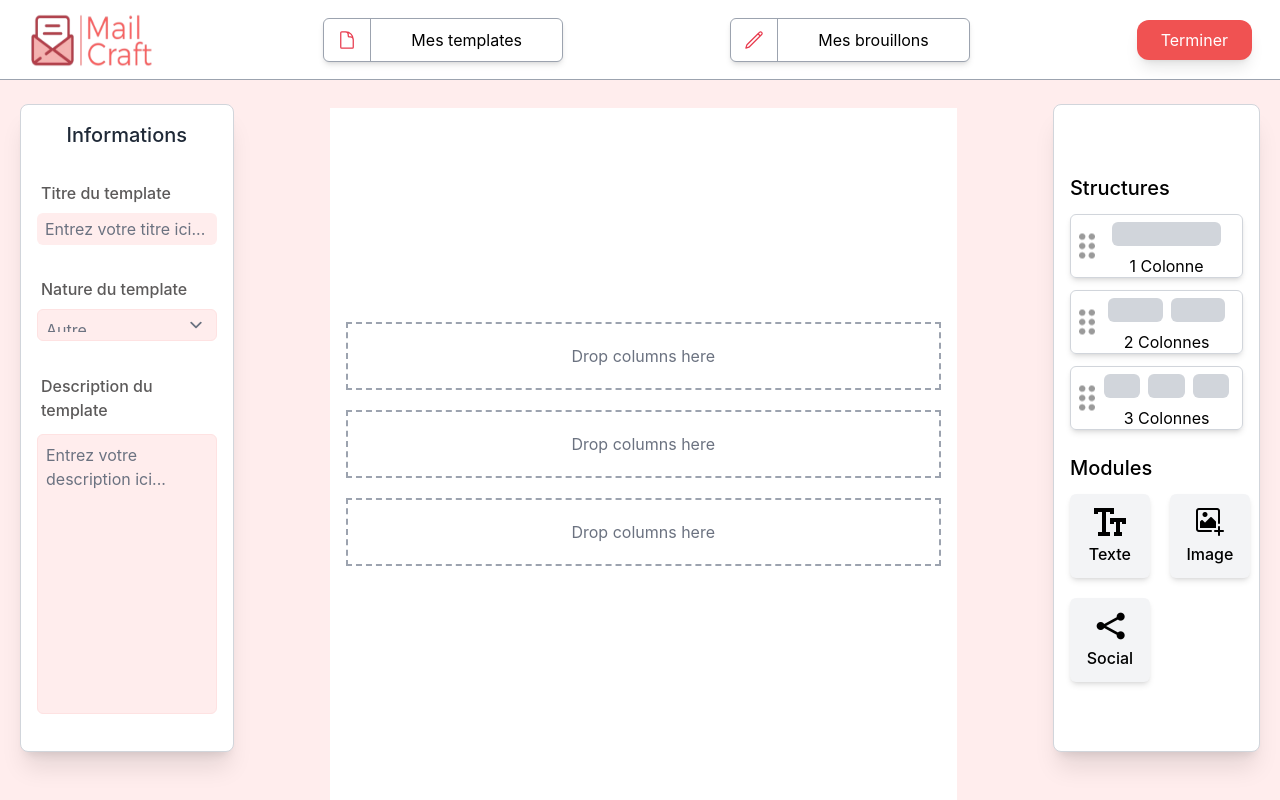
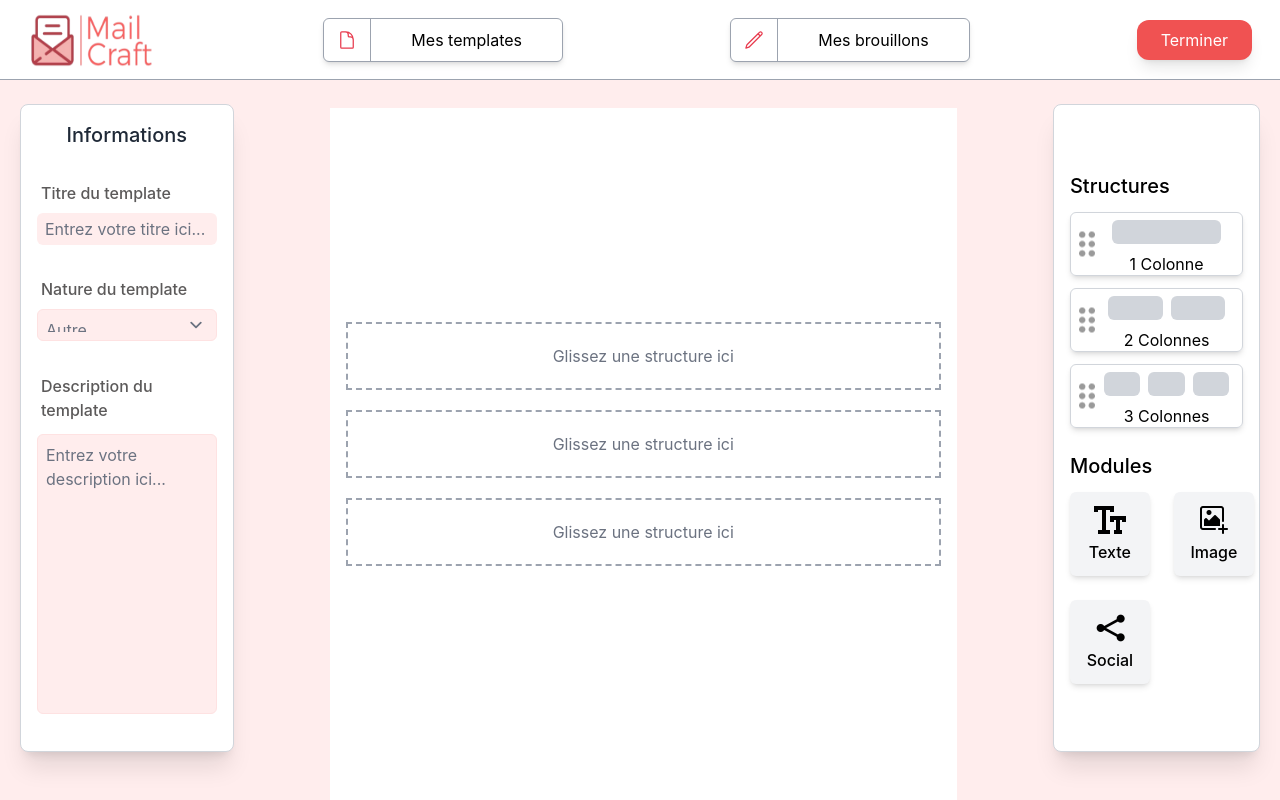
Before and after one commit to WildCodeSchool/2023-09-wns-blanc-mailcraft, a Next.js app in the folder frontend/: page /template/creation in a window 1280 px wide. Built offline with nearby package versions, Linux system fonts and the light colour scheme.

Commit message:
modifs templatecreationzone

```diff
--- a/frontend/src/components/Cards/ActionPanelTemplateCard.tsx
+++ b/frontend/src/components/Cards/ActionPanelTemplateCard.tsx
@@ -1,5 +1,4 @@
 import Link from "next/link";
-import { useState } from "react";
 
 interface ActionPanelTemplateCardProps {
     templateId: number;
--- a/frontend/src/components/DragNDrop/DroppableArea.tsx
+++ b/frontend/src/components/DragNDrop/DroppableArea.tsx
@@ -10,11 +10,13 @@ const DroppableArea = () => {
   return (
     <section className="w-[20%] h-[90%] me-5 my-6">
       <Droppable droppableId="droppable-area" direction="horizontal">
-        {(provided) => (
+        {(provided, snapshot) => (
           <div
             ref={provided.innerRef}
             {...provided.droppableProps}
-            className="flex flex-col justify-center items-start gap-6 2xl:gap-28 p-2 bg-white h-full border border-gray-300 rounded-lg shadow-xl"
+            className={`flex flex-col justify-center items-start gap-6 p-2 bg-white h-full border border-gray-300 rounded-lg shadow-xl ${
+              snapshot.isDraggingOver ? "bg-gray-100" : ""
+            }`}
           >
             <div className="flex flex-col w-full gap-3 ms-2">
               <h1 className="font-medium text-xl">Structures</h1>
@@ -22,19 +24,15 @@ const DroppableArea = () => {
             </div>
             <div className="flex flex-col items-start w-full gap-3 ms-2">
               <h1 className="font-medium text-xl">Modules</h1>
-              <div className="grid grid-cols-2 gap-5">
+              <div className="grid grid-cols-2 gap-6">
                 {listElements.map((el, index) => (
-                  <Draggable
-                    key={el.id}
-                    draggableId={`module-${el.title}`}
-                    index={index}
-                  >
+                   <Draggable key={el.id} draggableId={el.id} index={index}>
                    {(provided) => (
                      <div
                        ref={provided.innerRef}
                        {...provided.draggableProps}
                        {...provided.dragHandleProps}
-                        className="rounded-md w-20 h-auto bg-gray-100 flex justify-center shadow-md"
+                       className="rounded-md w-20 h-auto bg-gray-100 flex justify-center items-center shadow-md"
                      >
                        <Module title={el.title} picture={el.picture} />
                      </div>
@@ -42,7 +40,7 @@ const DroppableArea = () => {
                  </Draggable>
                 ))}
               </div>
-              {provided.placeholder}{" "}
+              {provided.placeholder}
             </div>
           </div>
         )}
--- a/frontend/src/components/DragNDrop/TemplateCreationZone.tsx
+++ b/frontend/src/components/DragNDrop/TemplateCreationZone.tsx
@@ -418,7 +418,7 @@ const TemplateCreationZone = ({ draggingItemType, socialModule }) => {
                           ))
                         ) : (
                           <p className="text-gray-500 text-center flex-grow">
-                            Drop columns here
+                            Glissez une structure ici
                           </p>
                         )}
                         {providedSub.placeholder}
```
Lines whose indentation alone changed are shown as unchanged.
